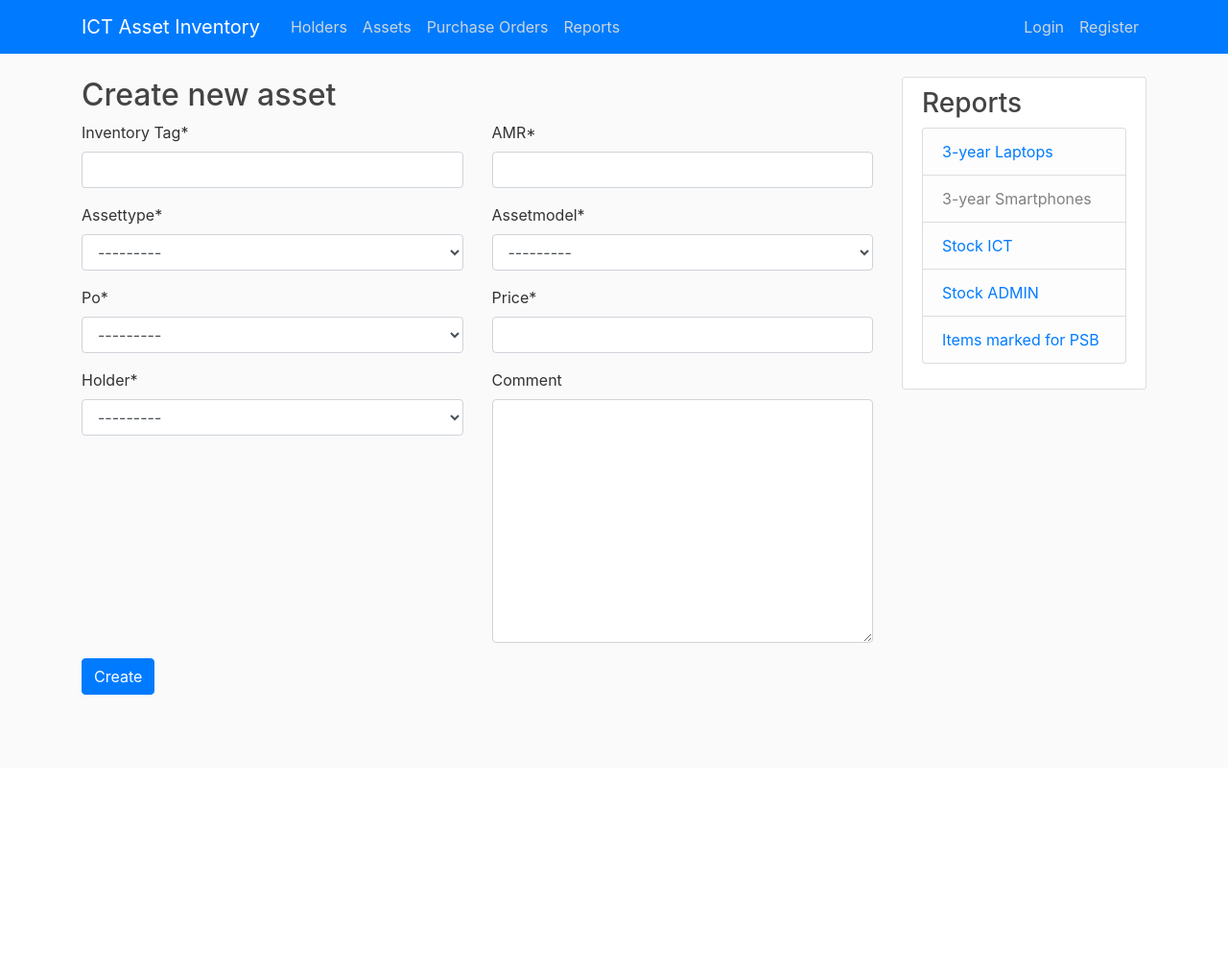
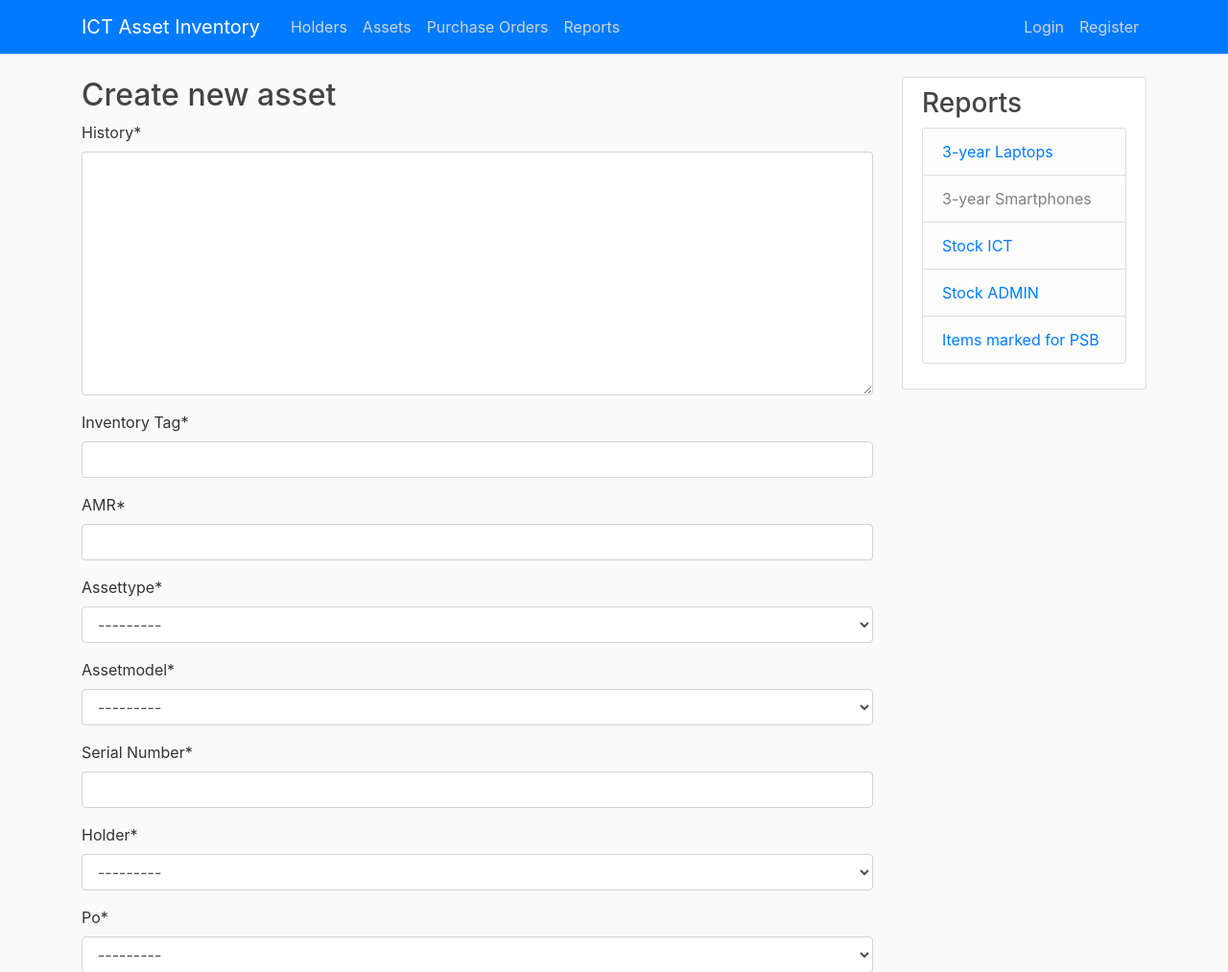
Before and after one commit to mutombop/inventory-manager, a Django app: page /assets/new in a window 1280 px wide. Shown: the top 1013 px of the page at 96% size. Before the commit the page ends 724 px from the top, so only its background shows below. Run offline with Django 3.2, Linux system fonts and the light colour scheme; data comes from the database, SQL or seed files in the repository; data that the repository does not hold is empty; parts of the project's set-up code (start-up, migrations or seed data) failed here and were passed over; some libraries are stand-ins or nearby versions.

Commit message:
Fixed asset model which was conflicting with crispy forms settings

```diff
--- a/inventory/forms.py
+++ b/inventory/forms.py
@@ -9,12 +9,10 @@ class HolderForm(ModelForm):
         model = Holder
         fields = ['first_name', 'last_name', 'title', 'email', 'section', 'dutystation', 'active']
 
-
 class AssetForm(ModelForm):
     class Meta:
         model = Asset
         fields = '__all__'
-
 
 class PurchaseorderForm(forms.ModelForm):
     class Meta:
--- a/inventory/templates/inventory/asset_create.html
+++ b/inventory/templates/inventory/asset_create.html
@@ -4,41 +4,10 @@
 
 <div class="create-article">
     <h2>Create new asset</h2>
-    <form class="site-form" action="" method="POST">
+    <form class="site-form" action="" method="post">
         {% csrf_token %}
-        <!-- {{ form|crispy }} -->
-        <div class="row">
-            <div class="col-6">
-                {{ form.inventorytag|as_crispy_field }}
-            </div>
-            <div class="col-6">
-                {{ form.amr|as_crispy_field }}
-            </div>
-        </div>
-        <div class="row">
-            <div class="col-6">
-                {{ form.assettype|as_crispy_field }}
-            </div>
-            <div class="col-6">
-                {{ form.assetmodel|as_crispy_field }}
-            </div>
-        </div>
-        <div class="row">
-            <div class="col-6">
-                {{ form.po|as_crispy_field }}
-            </div>
-            <div class="col-6">
-                {{ form.price|as_crispy_field }}
-            </div>
-        </div>
-        <div class="row">
-            <div class="col-6">
-                {{ form.holder|as_crispy_field }}
-            </div>
-            <div class="col-6">
-                {{ form.comment|as_crispy_field }}
-            </div>
-        </div>
+        {{ form|crispy }}
+
         <input type="submit" class="btn btn-primary" value="Create">
          <!-- <button type ="submit" class="btn btn-primary">Create</button> -->
     </form>
--- a/inventory/templates/inventory/asset_form.html
+++ b/inventory/templates/inventory/asset_form.html
@@ -3,10 +3,11 @@
 {% block content %}
 
 <div class="create-article">
-    <h2>Edit asset</h2>
+    <h2>Edit Asset</h2>
     <form class="site-form" action="" method="post">
         {% csrf_token %}
-        {{ form|crispy }}
+     	{{ form|crispy }}
+
         <input type="submit" class="btn btn-primary" value="Update">
     </form>
     <br/>
--- a/inventory/views.py
+++ b/inventory/views.py
@@ -42,7 +42,7 @@ def pos_index(request):
 
 @login_required(login_url='login/')
 def assets_index(request):
-    assets_list = Asset.objects.filter(psbstatus='NONE').order_by('inventorytag')
+    assets_list = Asset.objects.order_by('inventorytag')
     paginator = Paginator(assets_list, 5)
     page = request.GET.get('page')
     try:
@@ -104,6 +104,7 @@ class HolderDetail(DetailView):
 class AssetUpdate(UpdateView):
     model = Asset
     fields = '__all__'
+    success_url="/assets/"
 
 class AssetDetail(DetailView):
     model = Asset
--- a/invproject/urls.py
+++ b/invproject/urls.py
@@ -49,4 +49,6 @@ urlpatterns = [
     path('sections/', views.sections, name='allsections'),
     path('stockict/', views.stockict, name='stock_ict'),
     path('stockadmin/', views.stockadmin, name='stock_admin'),
+
+
 ]
```
Also changed, not shown: inventory/migrations/0001_initial.py (deleted), inventory/migrations/0002_auto_20180929_1741.py (deleted), inventory/migrations/0003_dutystation.py (deleted), inventory/migrations/0004_holder.py (deleted), inventory/migrations/0005_purchaseorder.py (deleted), inventory/migrations/0006_asset.py (deleted), inventory/migrations/0007_auto_20181005_2038.py (deleted), inventory/migrations/0008_holder_email.py (deleted), inventory/migrations/0009_auto_20181006_1106.py (deleted), inventory/migrations/0010_asset_psbstatus.py (deleted), inventory/migrations/0011_asset_status.py (deleted), inventory/migrations/0012_holder_active.py (deleted), inventory/migrations/0013_auto_20181011_0902.py (deleted), inventory/migrations/0014_auto_20181011_0908.py (deleted), 1 more files.
